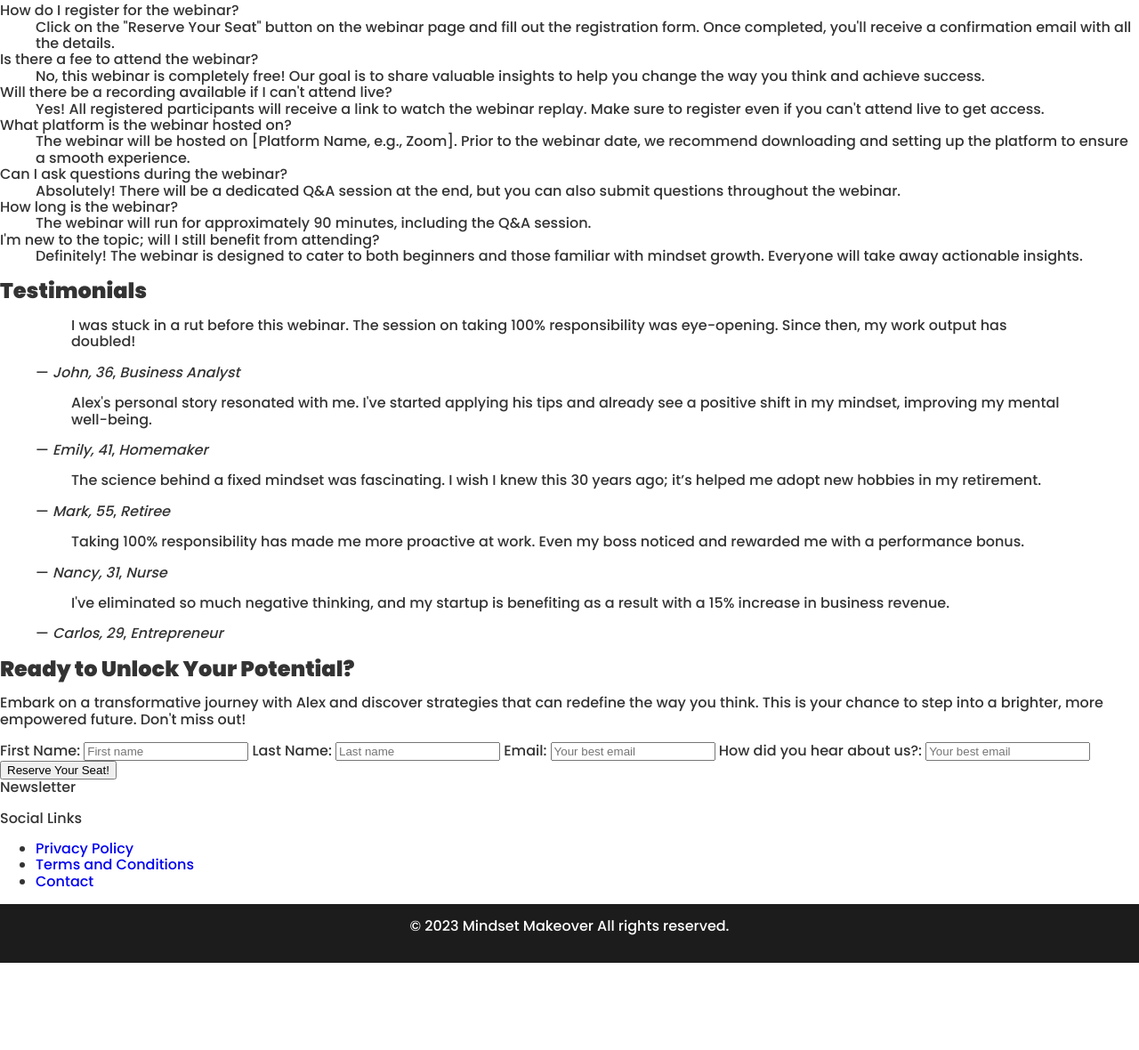
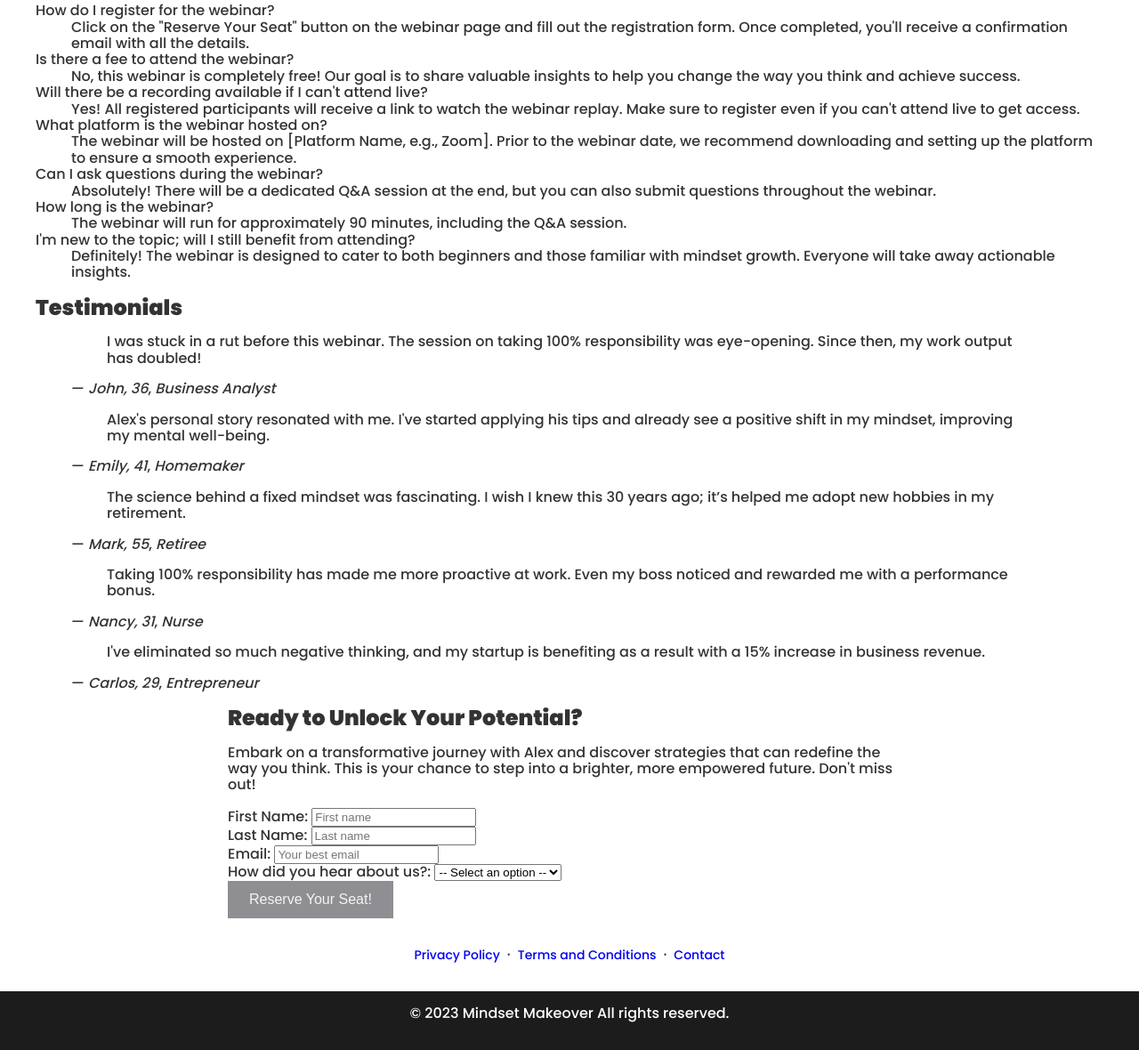
Before and after one commit to patrickhladun/ci-project-01, a website: page webinar.html in a window 1280 px wide. Shown: the part 1331-2511 px from the top of the page at 89% size. Before the commit the page ends 2413 px from the top, so only its background shows below. Drawn offline with Linux system fonts and the light colour scheme.

Commit message:
Refactor: Add classes and update the form

```diff
--- a/webinar.html
+++ b/webinar.html
@@ -30,7 +30,7 @@
       </div>
     </header>
     <main>
-      <section>
+      <section class="webinar-hero container">
         <div>
           <h1>Unlock the Secrets to a Better Life: Join Our Free Webinar</h1>
           <p>
@@ -46,7 +46,7 @@
         </div>
         <div>Webinar Teaser</div>
       </section>
-      <section>
+      <section class="webinar-agenda container">
         <h2>Agenda</h2>
         <div>
           <h3>1. Introduction (5 minutes)</h3>
@@ -129,7 +129,7 @@
           </ul>
         </div>
       </section>
-      <section>
+      <section class="webinar-host container">
         <div>
           <h2>The Host</h2>
           <p>
@@ -141,7 +141,7 @@
           </p>
         </div>
       </section>
-      <section>
+      <section class="webinar-faq container">
         <div>
           <h2>FAQ</h2>
           <dl class="faq">
@@ -187,7 +187,7 @@
           </dl>
         </div>
       </section>
-      <section aria-label="Testimonials">
+      <section class="webinar-testimonials container" aria-label="Testimonials">
         <h2>Testimonials</h2>
         <div>
           <figure>
@@ -246,7 +246,7 @@
           </figure>
         </div>
       </section>
-      <section>
+      <section class="webinar-form container-small">
         <h2>Ready to Unlock Your Potential?</h2>
         <p>
           Embark on a transformative journey with Alex and discover strategies
@@ -254,6 +254,7 @@
           a brighter, more empowered future. Don't miss out!
         </p>
         <form>
+          <div class="field field__text">
             <label for="firstName">First Name:</label>
             <input
               id="firstName"
@@ -261,7 +262,9 @@
               placeholder="First name"
               required
             />
+          </div>
 
+          <div class="field field__text">
             <label for="lastName">Last Name:</label>
             <input
               id="lastName"
@@ -269,7 +272,9 @@
               placeholder="Last name"
               required
             />
+          </div>
 
+          <div class="field field__text">
             <label for="email">Email:</label>
             <input
               id="email"
@@ -277,27 +282,32 @@
               placeholder="Your best email"
               required
             />
+          </div>
 
+          <div class="field field__text">
             <label for="how">How did you hear about us?:</label>
-          <input id="how" name="how" placeholder="Your best email" required />
+            <select id="how" name="how" required>
+              <option value="">-- Select an option --</option>
+              <option value="plain">On a plain</option>
+              <option value="radio">On radio</option>
+            </select>
+          </div>
 
-          <button type="submit">Reserve Your Seat!</button>
+          <button class="button" type="submit">Reserve Your Seat!</button>
         </form>
       </section>
     </main>
     <footer class="footer">
-      <p>Newsletter</p>
-      <p>Social Links</p>
-      <section>
-        <ul>
+      <div>
+        <ul class="secondary-links">
           <li><a href="./privacy-policy.html">Privacy Policy</a></li>
           <li><a href="./terms.html">Terms and Conditions</a></li>
           <li><a href="./contact.html">Contact</a></li>
         </ul>
-      </section>
-      <section class="copyright">
+      </div>
+      <div class="copyright">
         <p>© 2023 Mindset Makeover All rights reserved.</p>
-      </section>
+      </div>
     </footer>
   </body>
 </html>
```
Lines whose indentation alone changed are shown as unchanged.
